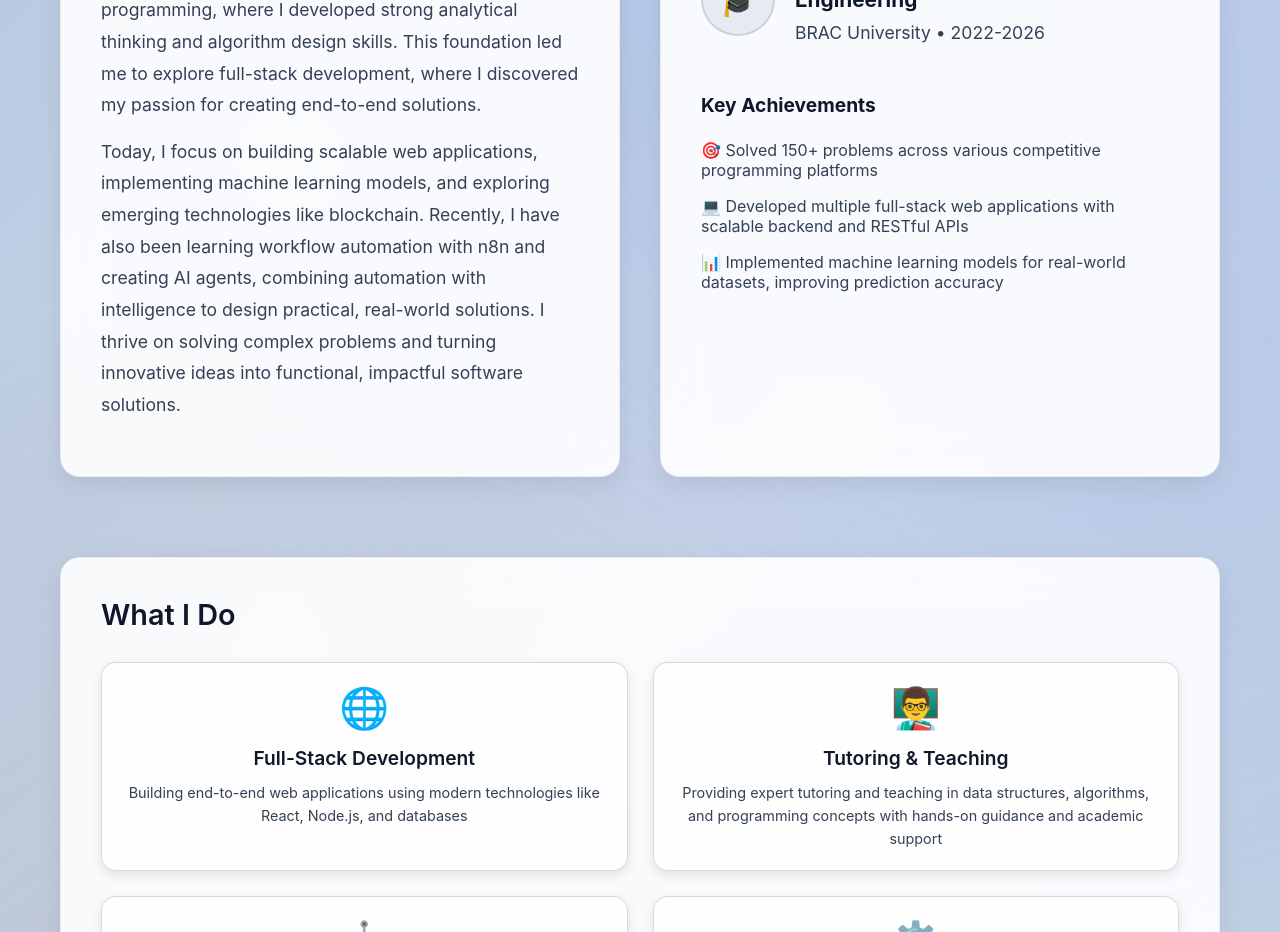
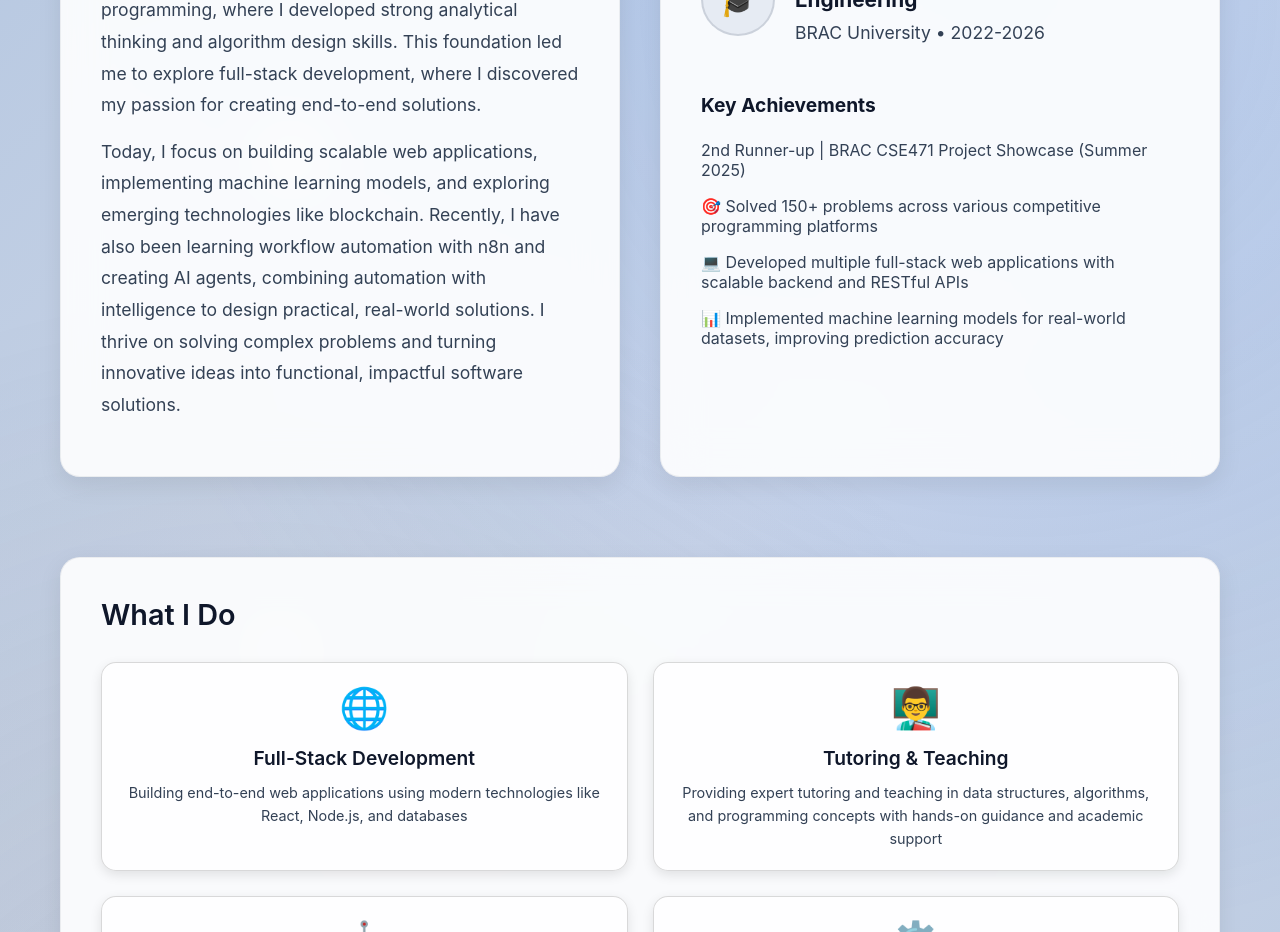
Before and after one commit to Nafiz68/Nafiz68.github.io, a React (Create React App) app: page / in a window 1280 px wide. Shown: the part 1200-2132 px from the top of the page. Built offline with nearby package versions, Linux system fonts and the light colour scheme.

Commit message:
added new achievement

```diff
--- a/src/components/About.js
+++ b/src/components/About.js
@@ -78,12 +78,12 @@ const About = () => {
 
               <div className="achievements">
                 <h4>Key Achievements</h4>
-                  <ul>
-                    <li>🎯 Solved 150+ problems across various competitive programming platforms</li>
-                    <li>💻 Developed multiple full-stack web applications with scalable backend and RESTful APIs</li>
-                    {/* <li>🔐 Conducted research on adversarial attacks against LLMs, proposing novel defense mechanisms</li> */}
-                    <li>📊 Implemented machine learning models for real-world datasets, improving prediction accuracy</li>
-                  </ul>
+                <ul>
+                  <li>2nd Runner-up | BRAC CSE471 Project Showcase (Summer 2025)</li>
+                  <li>🎯 Solved 150+ problems across various competitive programming platforms</li>
+                  <li>💻 Developed multiple full-stack web applications with scalable backend and RESTful APIs</li>
+                  <li>📊 Implemented machine learning models for real-world datasets, improving prediction accuracy</li>
+                </ul>
 
               </div>
             </div>
```
